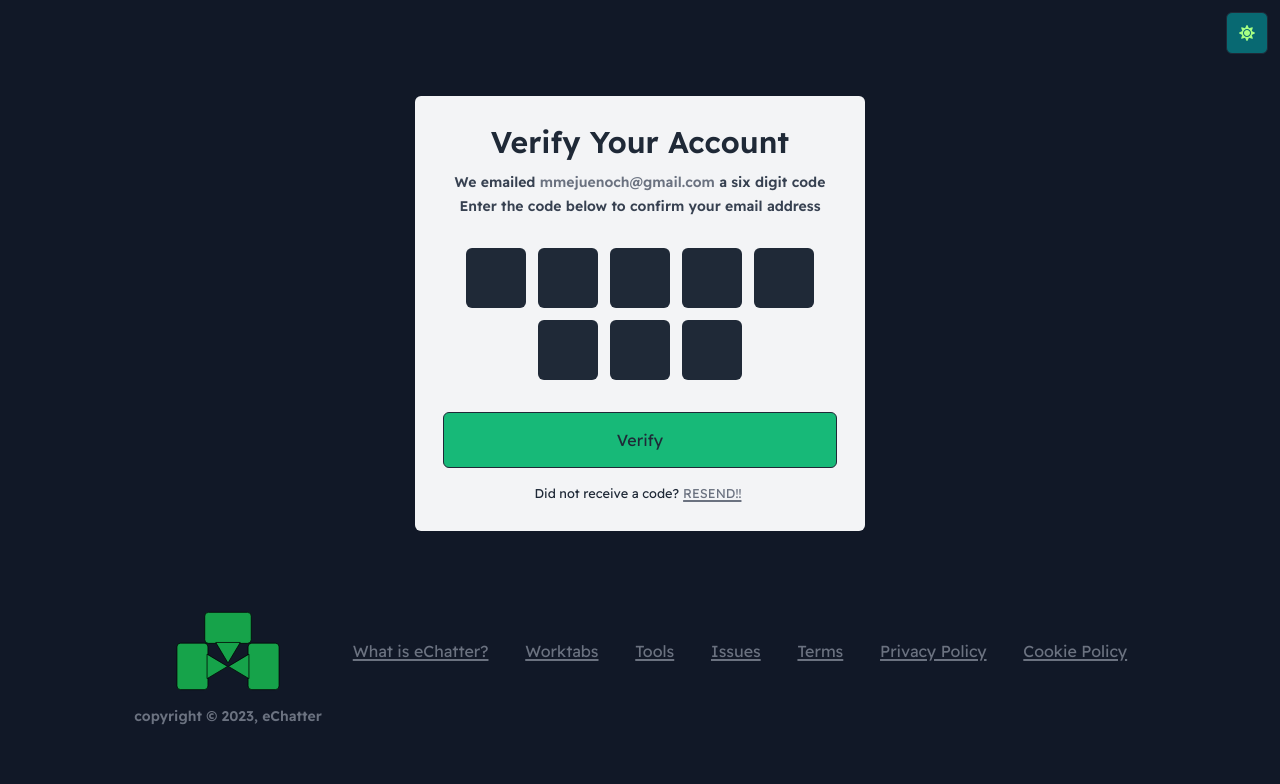
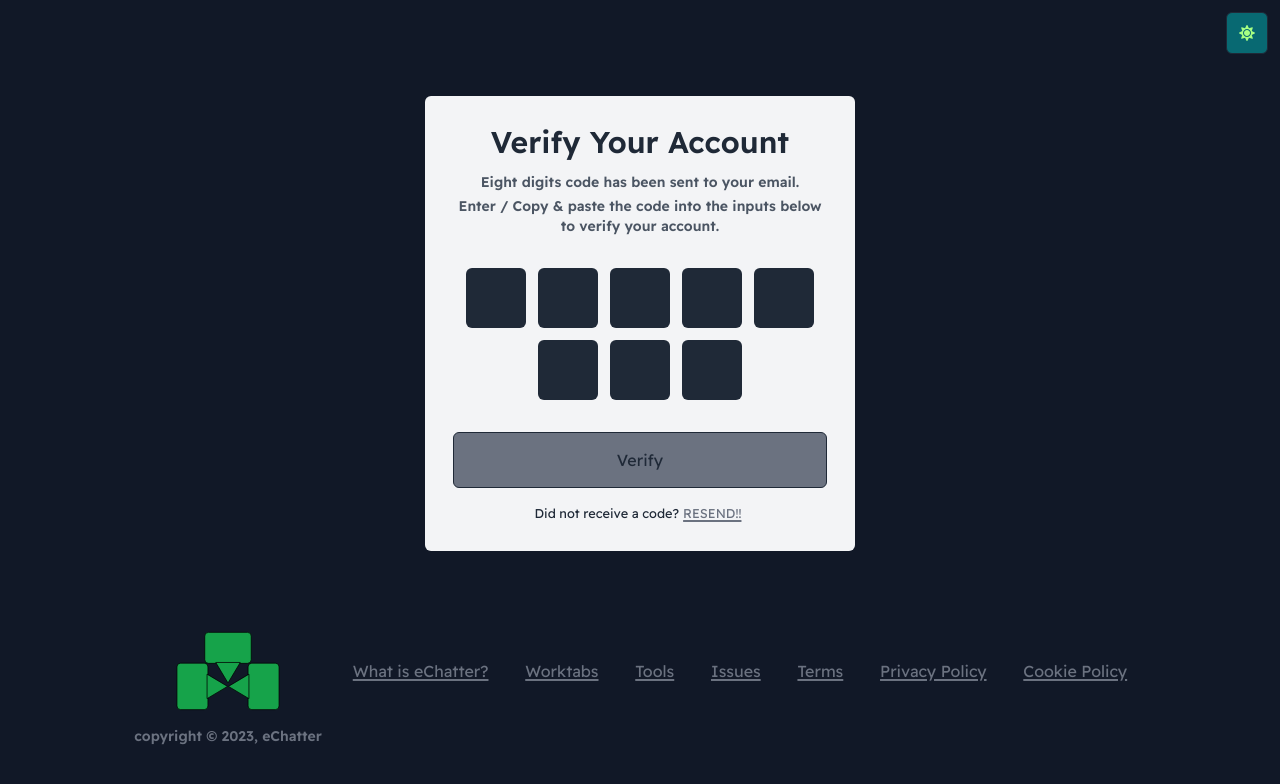
Before and after one commit to naijadeveloper/eChatter, a Next.js app: page /account/otp in a window 1280 px wide. Shown: the top 784 px of the page. Built offline with nearby package versions, Linux system fonts and the light colour scheme.

Commit message:
Part 2 of writing the logic for the otp. Changed previous logic. This new logic works perfectly in the way I want it to. And the otp as a self-sufficient component is reusable.

```diff
--- /dev/null
+++ b/src/components/OtpInput.tsx
@@ -0,0 +1,136 @@
+import { useMemo, useState } from "react";
+import { RE_DIGIT } from "@/utilities/digits_only";
+
+type Props = {
+  value: string;
+  valueLength: number;
+  onChange: (value: string) => void;
+};
+
+//////////////////////////////////////////////////////////////////////////////
+export default function OtpInput({ value, valueLength, onChange }: Props) {
+  const [error, setError] = useState(false);
+
+  const valueItems = useMemo(() => {
+    // Construct array from value
+    // Array should have length equal to valueLength
+    // items in array should pass a regular expression test
+    const valueArry = value.split("");
+    const items: Array<string> = [];
+
+    for (let i = 0; i < valueLength; i++) {
+      const char = valueArry[i];
+
+      if (RE_DIGIT.test(char)) items.push(char);
+      else items.push("");
+    }
+
+    return items;
+  }, [value, valueLength]); // end of memo
+
+  ///////////////////////////////////////
+  function focusToNextElem(target: HTMLInputElement) {
+    const nextElemSib = target.nextElementSibling as HTMLInputElement | null;
+    if (nextElemSib) {
+      nextElemSib.focus();
+    }
+  }
+
+  function focusToPrevElem(target: HTMLInputElement) {
+    const prevElemSib =
+      target.previousElementSibling as HTMLInputElement | null;
+    if (prevElemSib) {
+      prevElemSib.focus();
+    }
+  }
+
+  function handleInputOnChange(
+    { target }: React.ChangeEvent<HTMLInputElement>,
+    index: number
+  ) {
+    let targetValue = target.value.trim();
+    const isTargetValueDigit = RE_DIGIT.test(targetValue);
+    // If not a digit, do nothing
+    if (!isTargetValueDigit && targetValue !== "") return;
+    // else
+    // redefine targeValue if its empty string
+    targetValue = isTargetValueDigit ? targetValue : " ";
+
+    if (targetValue.length === 1) {
+      setError(false);
+
+      const newValue =
+        value.substring(0, index) + targetValue + value.substring(index + 1);
+      // Set new value
+      onChange(newValue);
+      // No need to focus to next input, when target value is empty string i.e when we are deleting
+      if (!isTargetValueDigit) return;
+      // change the focus of the inputs
+      focusToNextElem(target);
+    } else {
+      // handle pasting of value more than 1 digits
+      if (targetValue.length !== valueLength) {
+        setError(true);
+      } else if (targetValue.length === valueLength) {
+        setError(false);
+
+        onChange(targetValue);
+
+        target.blur();
+      }
+    }
+  }
+
+  ///////////////////////////////////////
+  function handleOnKeyDown(e: React.KeyboardEvent<HTMLInputElement>) {
+    const target = e.target as HTMLInputElement;
+
+    // handle ArrowRight, ArrowLeft, ArrowUp ArrowDown
+    if (e.key === "ArrowRight" || e.key === "ArrowDown") {
+      e.preventDefault();
+      return focusToNextElem(target);
+    }
+
+    if (e.key === "ArrowLeft" || e.key === "ArrowUp") {
+      e.preventDefault();
+      return focusToPrevElem(target);
+    }
+    // Keep the selection range position
+    target.setSelectionRange(0, target.value.length);
+    // If e.key is not backspace or target.value is not empty, do nothing
+    if (e.key !== "Backspace" || target.value !== "") return;
+    // change the focus of the inputs
+    focusToPrevElem(target);
+  }
+
+  ///////////////////////////////////////
+  function handleOnFocus({ target }: React.FocusEvent<HTMLInputElement>) {
+    target.setSelectionRange(0, target.value.length);
+  }
+
+  //////////////////////////////////////
+  return (
+    <div className="mt-8 flex w-full flex-wrap items-center justify-center gap-3">
+      {valueItems.map((digit, index) => (
+        <input
+          key={index}
+          type="text"
+          inputMode="numeric"
+          autoComplete="one-time-code"
+          pattern="\d{1}"
+          maxLength={valueLength}
+          value={digit}
+          onChange={(e) => handleInputOnChange(e, index)}
+          onKeyDown={handleOnKeyDown}
+          onFocus={handleOnFocus}
+          className="h-[60px] w-[60px] rounded-md bg-gray-100 text-center text-4xl font-semibold text-gray-800 outline-none dark:bg-gray-800 dark:text-gray-100"
+        />
+      ))}
+      {error && (
+        <span className="mt-5 flex w-full items-center justify-center text-sm text-red-700">
+          What you pasted isn't {valueLength} digits long
+        </span>
+      )}
+    </div>
+  );
+}
--- a/src/pages/account/otp.tsx
+++ b/src/pages/account/otp.tsx
@@ -1,38 +1,22 @@
 import Link from "next/link";
-import React, { useState, useRef, useEffect } from "react";
+import { useState, useMemo } from "react";
 
 import ThemeSwitch from "@/components/ThemeSwitch";
-
-let currentOtpIndex: number = 0;
+import OtpInput from "@/components/OtpInput";
 
 export default function Otp() {
-  const [otp, setOtp] = useState<string[]>(new Array(8).fill(""));
-  const [activeOtpIndex, setActiveOtpIndex] = useState<number>(0);
+  const [otp, setOtp] = useState("");
+  const onChange = (value: string) => setOtp(value);
 
-  const indexRef = useRef<HTMLInputElement>(null);
-
-  function handleChange({ target }: React.ChangeEvent<HTMLInputElement>) {
-    const { value } = target;
-    const newOtp: string[] = [...otp];
-    newOtp[currentOtpIndex] = value.substring(value.length - 1);
-
-    if (!value) {
-      setActiveOtpIndex(currentOtpIndex - 1);
-    } else setActiveOtpIndex(currentOtpIndex + 1);
-    setOtp(newOtp);
-  }
-
-  function handlekeyDown(
-    { key }: React.KeyboardEvent<HTMLInputElement>,
-    index: number
-  ) {
-    currentOtpIndex = index;
-    if (key == "Backspace") setActiveOtpIndex(currentOtpIndex - 1);
-  }
-
-  useEffect(() => {
-    indexRef.current?.focus();
-  }, [activeOtpIndex]);
+  const otpLen = useMemo(
+    () =>
+      otp
+        .trim()
+        .split("")
+        .filter((str) => str != " ")
+        .join("").length,
+    [otp]
+  );
 
   return (
     <section className="relative flex min-h-[500px] w-full items-center justify-center pt-16">
@@ -40,36 +24,29 @@ export default function Otp() {
         <ThemeSwitch />
       </div>
 
-      <div className="mt-8 w-[98%] max-w-[450px] rounded-md bg-gray-900 p-7 text-gray-100 dark:bg-gray-100 dark:text-gray-800">
+      <div className="mt-8 w-[98%] max-w-[430px] rounded-md bg-gray-900 p-7 text-gray-100 dark:bg-gray-100 dark:text-gray-800">
         <div>
           <header className="flex flex-col gap-3 text-center font-semibold">
             <h2 className="text-3xl">Verify Your Account</h2>
-            <p className="flex flex-col gap-1 text-sm text-gray-300 dark:text-gray-700">
+            <p className="flex flex-col gap-1 text-sm text-gray-400 dark:text-gray-600">
+              <span>Eight digits code has been sent to your email.</span>
               <span>
-                We emailed{" "}
-                <span className="text-gray-500">mmejuenoch@gmail.com</span> a
-                six digit code
+                Enter / Copy & paste the code into the inputs below to verify
+                your account.
               </span>
-              <span>Enter the code below to confirm your email address</span>
             </p>
           </header>
 
-          <div className="mt-8 flex w-full flex-wrap items-center justify-center gap-3">
-            {otp.map((_, index) => (
-              <input
-                ref={index === activeOtpIndex ? indexRef : null}
-                key={index}
-                type="number"
-                className="remove-default h-[60px] w-[60px] rounded-md bg-gray-100 text-center text-4xl font-semibold text-gray-800 outline-none dark:bg-gray-800 dark:text-gray-100"
-                onChange={handleChange}
-                onKeyDown={(e) => handlekeyDown(e, index)}
-                value={otp[index]}
-              />
-            ))}
-          </div>
+          <OtpInput {...{ value: otp, valueLength: 8, onChange }} />
 
           <div className="mt-8 h-14 w-full">
-            <button className="h-full w-full rounded-md bg-maingreen-200 text-gray-800 hover:opacity-95 dark:border dark:border-gray-800">
+            <button
+              className={`h-full w-full rounded-md ${
+                otpLen === 8
+                  ? "bg-maingreen-200"
+                  : "cursor-not-allowed bg-gray-500"
+              } text-gray-800 hover:opacity-95 dark:border dark:border-gray-800`}
+            >
               Verify
             </button>
           </div>
--- a/src/styles/globals.css
+++ b/src/styles/globals.css
@@ -1,5 +1,8 @@
 @tailwind base;
+@tailwind components;
+@tailwind utilities;
 
+@layer base {
   *::-webkit-scrollbar {
     width: 10px;
     height: 10px;
@@ -16,13 +19,13 @@
     border-bottom-width: 3px;
   }
 
-@tailwind components;
-@tailwind utilities;
+  *::-moz-selection {
+    /* Code for Firefox */
+    @apply bg-maingreen-200 text-gray-800;
+  }
 
-@layer base {
-  .remove-default::-webkit-outer-spin-button,
-  .remove-default::-webkit-inner-spin-button {
-    -webkit-appearance: none;
+  *::selection {
+    @apply bg-maingreen-200 text-gray-800;
   }
 }
 
--- /dev/null
+++ b/src/utilities/digits_only.ts
@@ -0,0 +1 @@
+export const RE_DIGIT = new RegExp(/^\d+$/);
```
Lines whose indentation alone changed are shown as unchanged.
